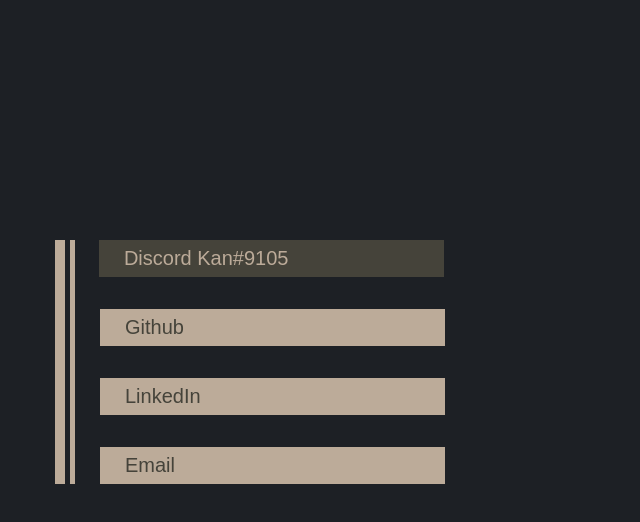
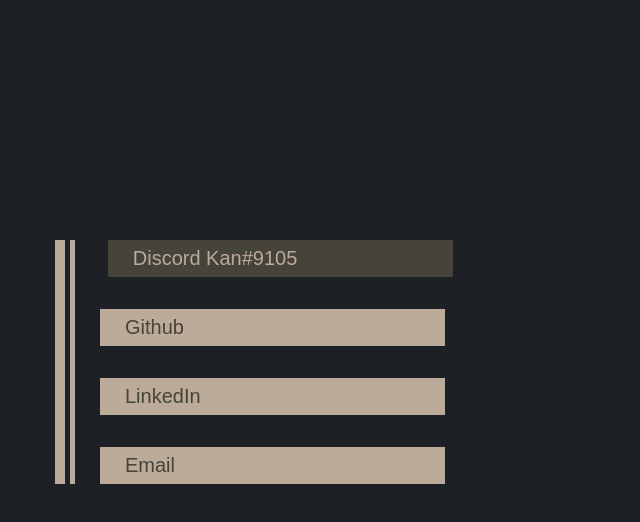
Before and after one commit to Kndgy/personal-website, a React (Create React App) app: page / in a window 1280 px wide. In both pictures the pointer is over the element "Discord". Shown: the top 522 px of the page, without its empty margins (0-640 px from the left). Built offline with nearby package versions, Linux system fonts and the light colour scheme.

Commit message:
temp hover

```diff
--- a/src/App.css
+++ b/src/App.css
@@ -38,7 +38,7 @@ a{
   background-color: #45433a;
   color: #bcab99;
   visibility: visible;
-  margin-left: 2.5%;
+  margin-left: 5%;
 }
 
 .tab .hover {
```
